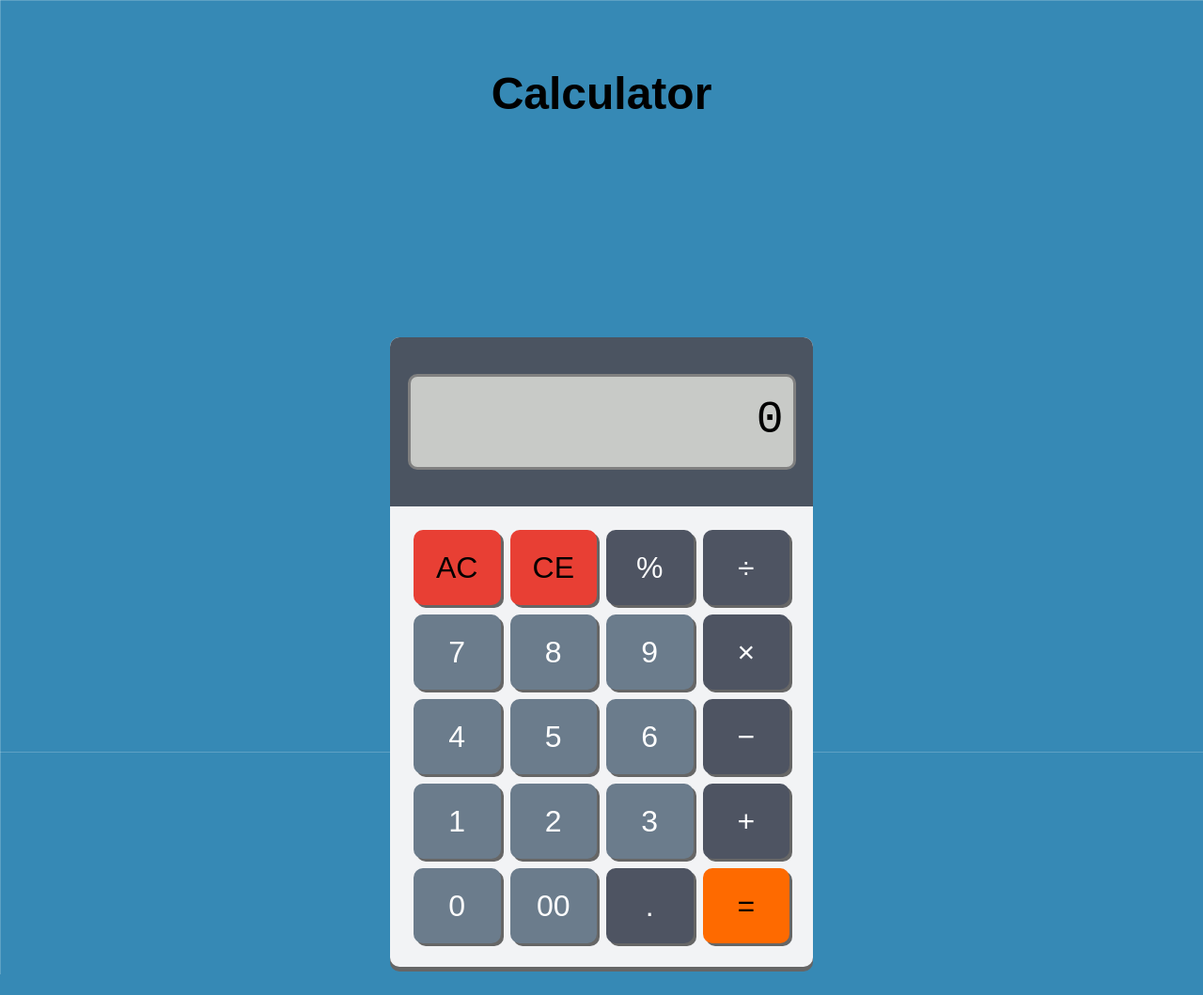
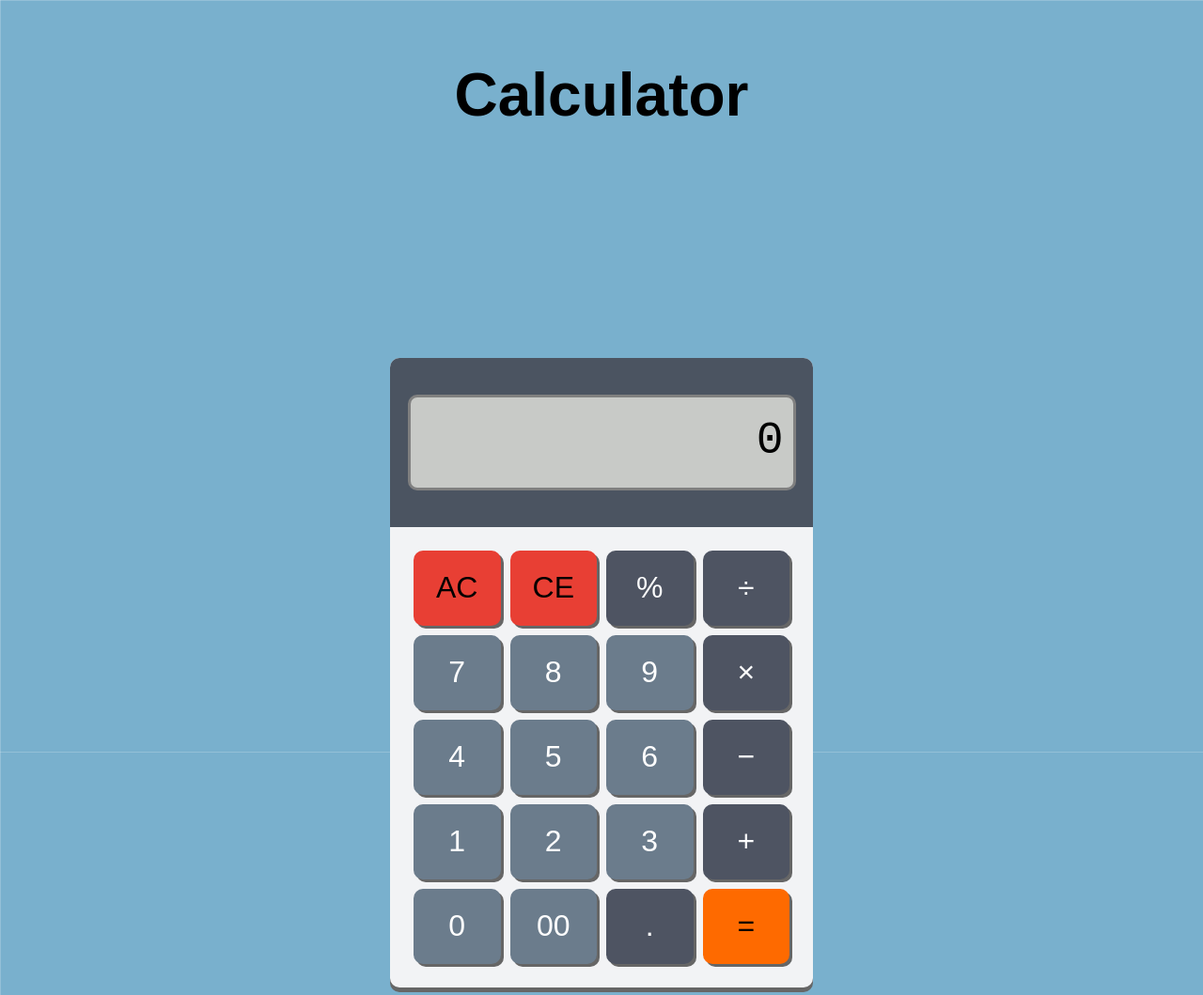
Before and after one commit to QendrimBehrami/Calculator, a website with bundled scripts: page index.html in a window 1280 px wide. Shown: the whole page at 94% size. Before the commit the page ends 1037 px from the top, so only its background shows below. Built offline with nearby package versions, Linux system fonts and the light colour scheme.

Commit message:
Add transparency to background

```diff
--- a/style/style.css
+++ b/style/style.css
@@ -12,14 +12,13 @@ body {
     linear-gradient(to bottom, rgba(255, 255, 255, 0.2) 1px, transparent 1px);
   background-size: 4rem 4rem;
   background-attachment: fixed;
-  background-color: #3689b5;
+  background-color: #3689b5aa;
 }
 
 body h1 {
-  font-size: 3rem;
+  font-size: 4rem;
   font-family: Arial, Helvetica, sans-serif;
-  margin-top: 4rem;
-  background-color: #3689b5;
+  margin-top: 3.5rem;
 }
 
 #calculator {
```
